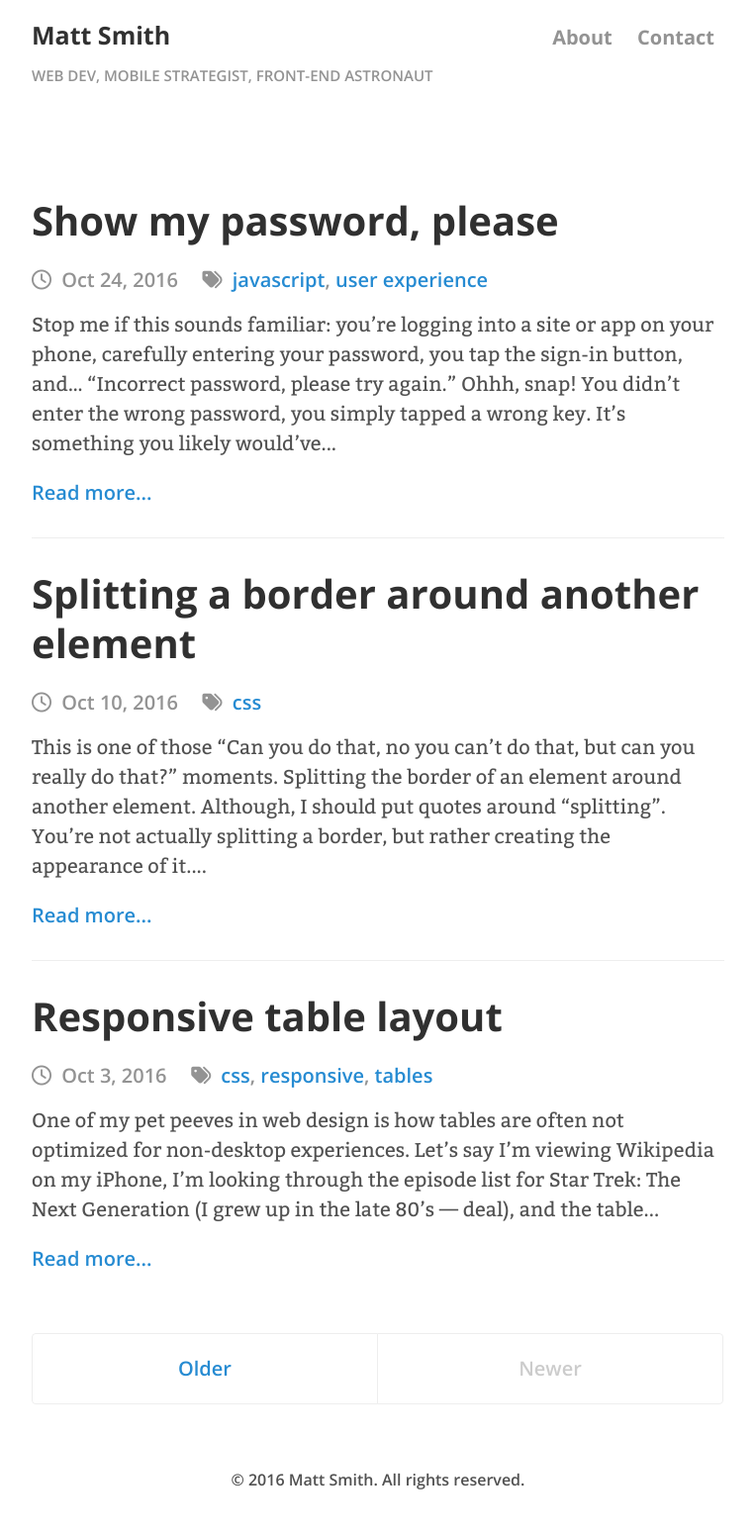
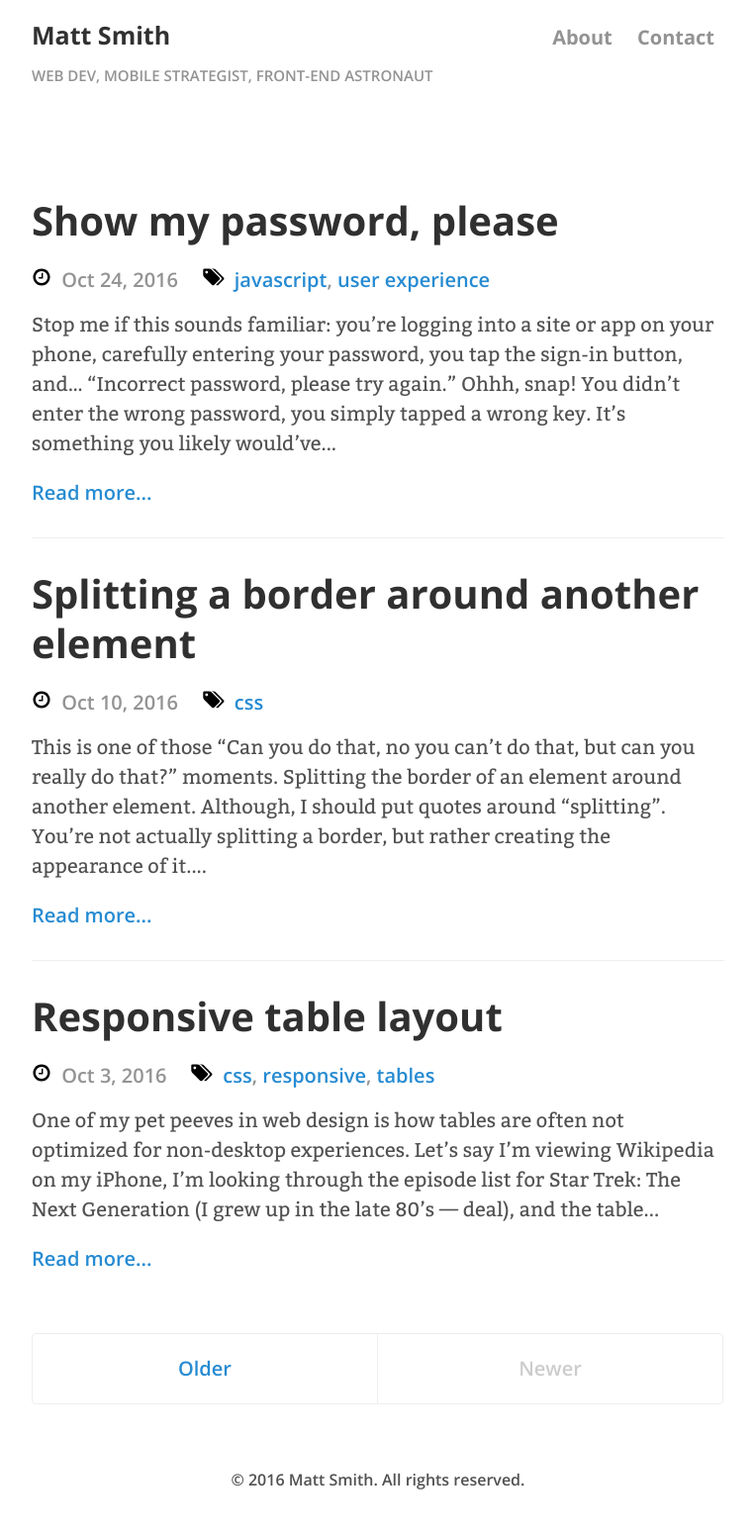
Before and after one commit to AllThingsSmitty/allthingssmitty.github.io, a Jekyll site: the page built from index.html, in a window 1280 px wide. Shown: the whole page at 99% size, without its empty margins (258-1021 px from the left). Built offline with Jekyll 4.4.1, drawn with Linux system fonts in a browser that asks for light colours; nearby versions of some CDN libraries; library files that are not in the unit come from our copies; the list of posts is cut into pages by our own code; comment, search, counter and statistics services are not loaded.

Commit message:
Refactored post metadata

```diff
--- /dev/null
+++ b/_includes/post-metadata.html
@@ -0,0 +1,29 @@
+<div class="post-date">
+  <svg class="icon" width="20" height="20" viewBox="0 0 1792 1792" xmlns="http://www.w3.org/2000/svg"><path d="M1024 544v448q0 14-9 23t-23 9h-320q-14 0-23-9t-9-23v-64q0-14 9-23t23-9h224v-352q0-14 9-23t23-9h64q14 0 23 9t9 23zm416 352q0-148-73-273t-198-198-273-73-273 73-198 198-73 273 73 273 198 198 273 73 273-73 198-198 73-273zm224 0q0 209-103 385.5t-279.5 279.5-385.5 103-385.5-103-279.5-279.5-103-385.5 103-385.5 279.5-279.5 385.5-103 385.5 103 279.5 279.5 103 385.5z"/></svg>
+
+  <time datetime="{% if page.path contains '_posts' %}
+    {{ page.date | date_to_xmlschema }}">{{ page.date | date: "%b %-d, %Y" }}</time>
+  {% else %}
+    {{ post.date | date_to_xmlschema }}">{{ post.date | date: "%b %-d, %Y" }}</time>{% endif %}
+</div>
+
+{% if page.path contains '_posts' or post.path contains '_posts' %}
+
+  <div class="post-tags">
+    {% if page.tags.size > 0 or post.tags.size > 0 %}
+
+      <svg class="icon" width="22" height="20" viewBox="0 0 1792 1792" xmlns="http://www.w3.org/2000/svg"><path d="M384 448q0-53-37.5-90.5t-90.5-37.5-90.5 37.5-37.5 90.5 37.5 90.5 90.5 37.5 90.5-37.5 37.5-90.5zm1067 576q0 53-37 90l-491 492q-39 37-91 37-53 0-90-37l-715-716q-38-37-64.5-101t-26.5-117v-416q0-52 38-90t90-38h416q53 0 117 26.5t102 64.5l715 714q37 39 37 91zm384 0q0 53-37 90l-491 492q-39 37-91 37-36 0-59-14t-53-45l470-470q37-37 37-90 0-52-37-91l-715-714q-38-38-102-64.5t-117-26.5h224q53 0 117 26.5t102 64.5l715 714q37 39 37 91z"/></svg>
+
+       <ul>
+        {% for tag in page.tags %}
+          <li><a href="/tags#{{ tag | url_encode }}">{{ tag }}</a>{% if forloop.last == false %},{% endif %}</li>
+        {% endfor %}
+
+        {% for tag in post.tags %}
+          <li><a href="/tags#{{ tag | url_encode }}">{{ tag }}</a>{% if forloop.last == false %},{% endif %}</li>
+        {% endfor %}
+      </ul>
+    {% endif %}
+  </div>
+
+{% endif %}
--- a/index.html
+++ b/index.html
@@ -12,20 +12,7 @@
       </a>
     </h1>
 
-    <div class="post-date">
-      <span class="fa fa-clock-o"></span>
-      <time datetime="{{ post.date | date_to_xmlschema }}">{{ post.date | date: "%b %-d, %Y" }}</time>
-    </div>
-    {% if post.tags.size > 0 %}
-      <div class="post-tags">
-        <span class="fa fa-tags"></span>
-        <ul>
-          {% for tag in post.tags %}
-            <li><a href="/tags#{{ tag | url_encode }}">{{ tag }}</a>{% if forloop.last == false %},{% endif %}</li>
-          {% endfor %}
-        </ul>
-      </div>
-    {% endif %}
+    {% include post-metadata.html %}
 
     <p>{{ post.content | strip_html | truncatewords:50 }}</p>
 
```
Also changed, not shown: _layouts/post.html (+3 -14 lines).
